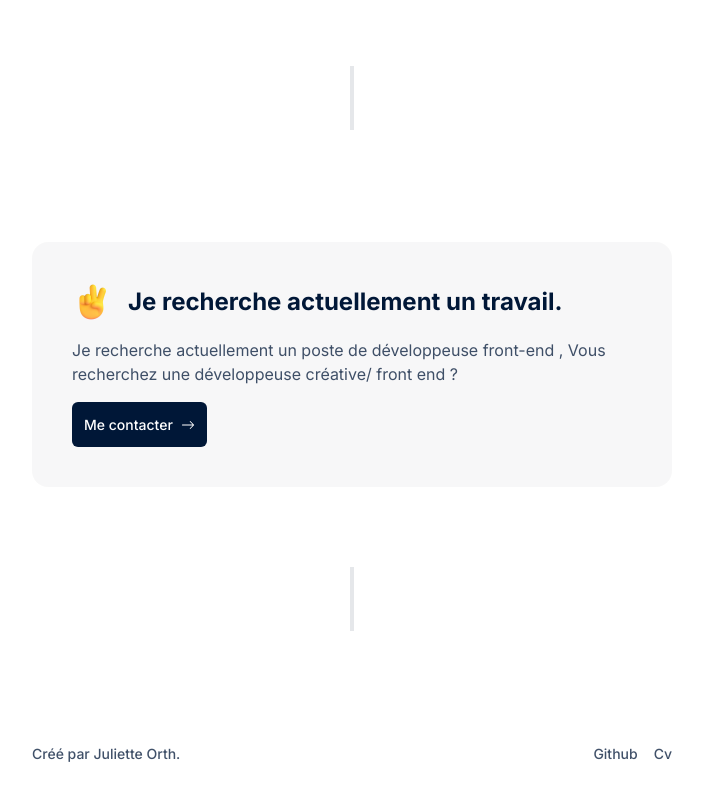
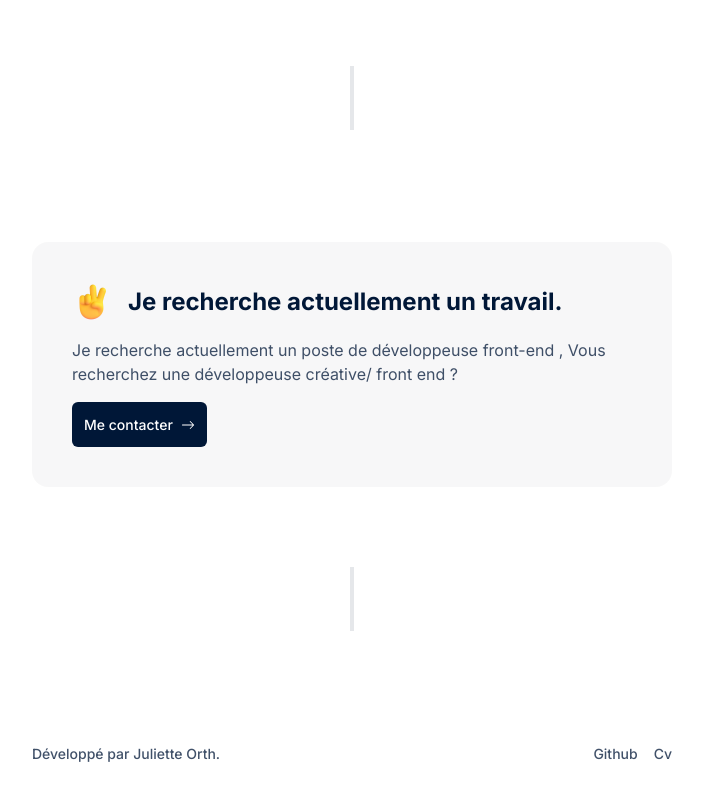
Before and after one commit to yanieznaio/portfolio-juliette, a Next.js app: page / in a window 1280 px wide. Shown: the part 4394-5194 px from the top of the page, without its empty margins (288-990 px from the left). Built offline with nearby package versions, Linux system fonts and the light colour scheme.

Commit message:
changes on project

```diff
--- a/src/app/_compenents/Footer.js
+++ b/src/app/_compenents/Footer.js
@@ -4,7 +4,7 @@ const Footer = () => {
   return (
     <div className='w-[92%] md:w-3/6 max-w-[700px] flex flex-col gap-2 md:flex-row items-center justify-between mt-28 mx-auto text-[14px] font-medium text-dark-light2 pb-12'>
       <p>
-Créé par Juliette Orth.</p>
+Développé par Juliette Orth.</p>
       <div className='flex gap-4'>
         <a href="https://github.com/yanieznaio" target="_blank "className='cursor-pointer hover:text-dark-light'>Github</a>
         <a href="/cv.pdf" target="_blank" className='cursor-pointer hover:text-dark-light'>Cv</a>
```
